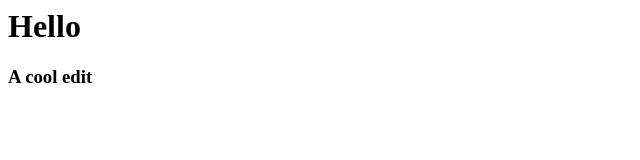
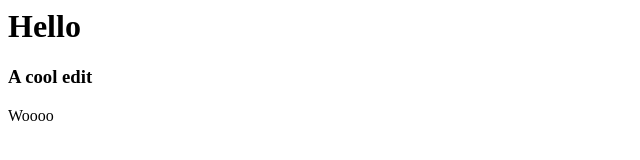
Before and after one commit to spetrachi/learngit, a plain HTML site: page index.html in a window 1280 px wide. Shown: the full height of the page, 0-640 px from the left. Drawn offline with Linux system fonts and the light colour scheme.

Commit message:
commit di prova

```diff
--- a/index.html
+++ b/index.html
@@ -5,5 +5,6 @@
 	<body>
 		<h1>Hello</h1>
 		<h3>A cool edit</h3>
+		<p>Woooo</p>
 	</body>
 </html>
```
